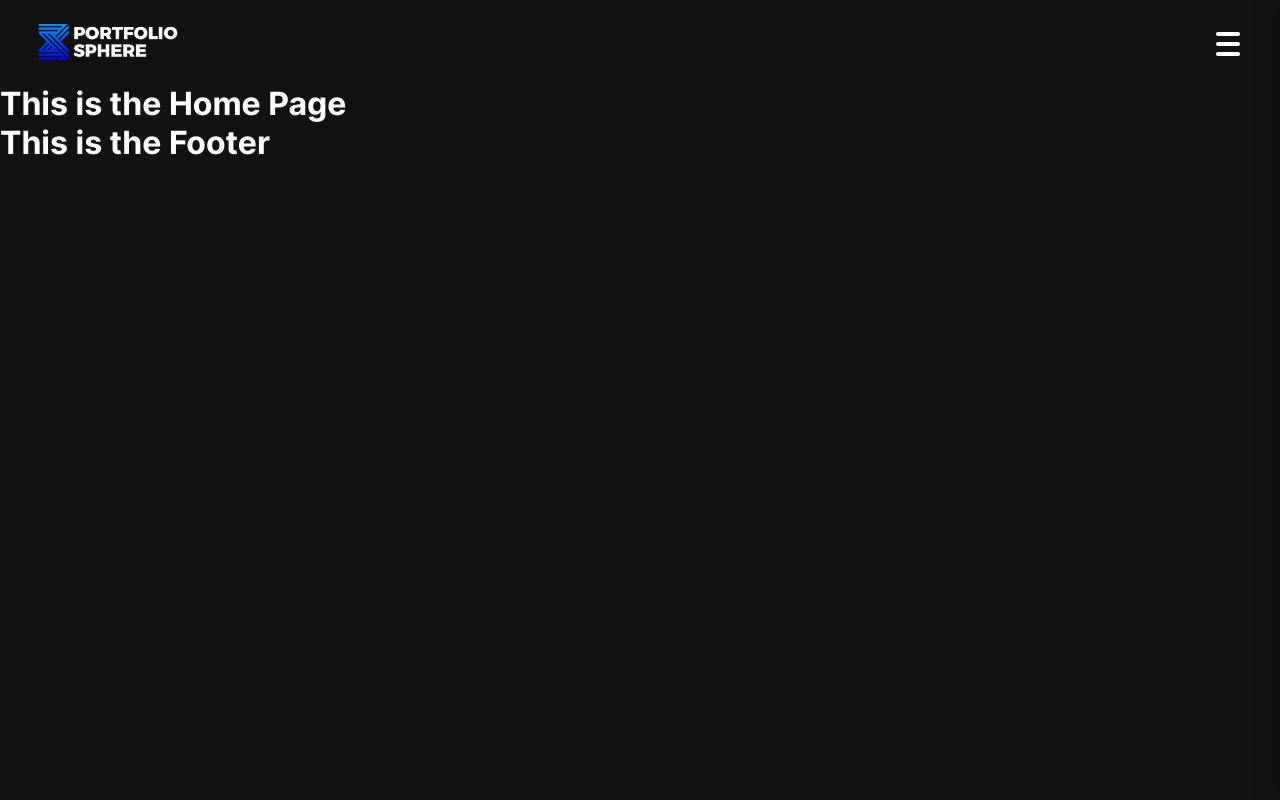
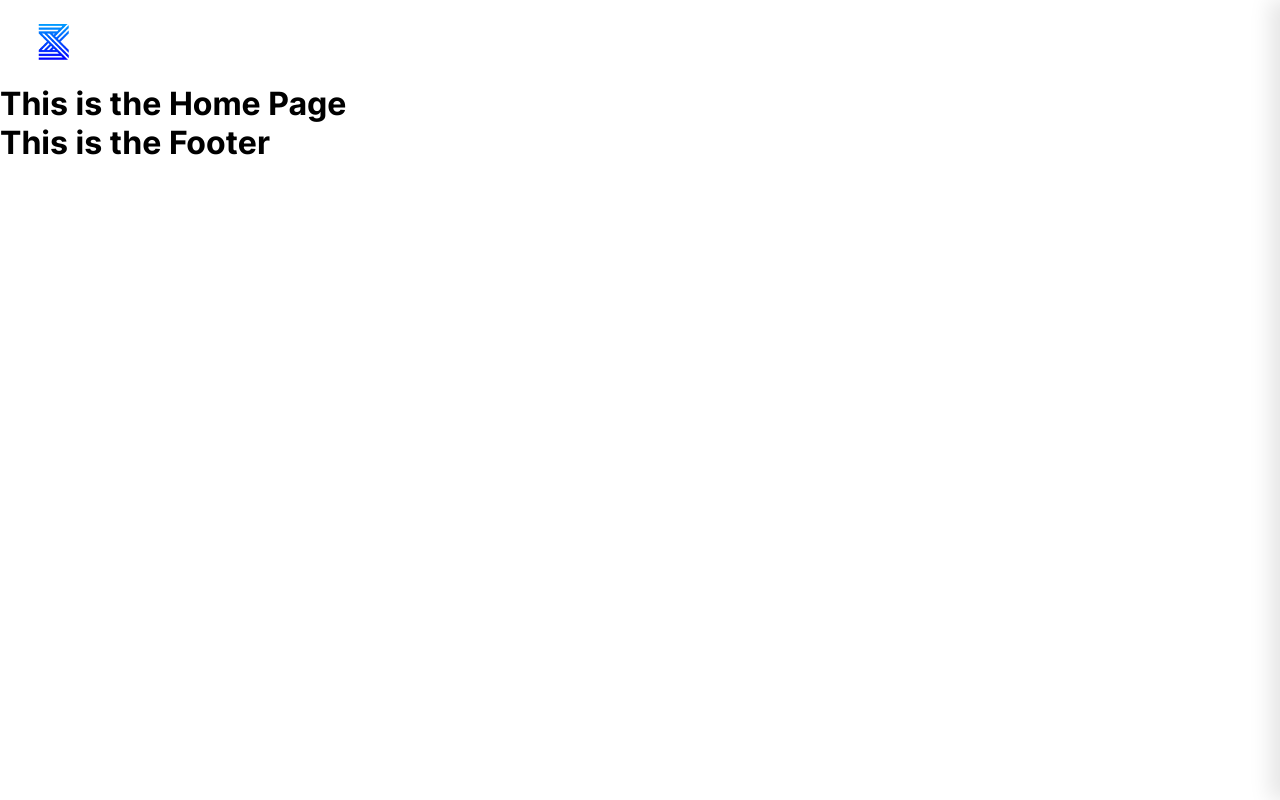
Before and after one commit to TristanJgn/portfolio-sphere, a React (Create React App) app: page / in a window 1280 px wide. Shown: the top 800 px of the page. Built offline with nearby package versions, Linux system fonts and the light colour scheme.

Commit message:
removes global background colour as it was applying to all elements. Will apply the background colour separately to the pages

```diff
--- a/src/styles/_global.scss
+++ b/src/styles/_global.scss
@@ -6,6 +6,4 @@
     padding: 0;
     box-sizing: border-box;
     font-family: "Inter", Helvetica, Verdana, sans-serif;
-    background-color: $site-background-colour;
-    color: white;
 }
```
